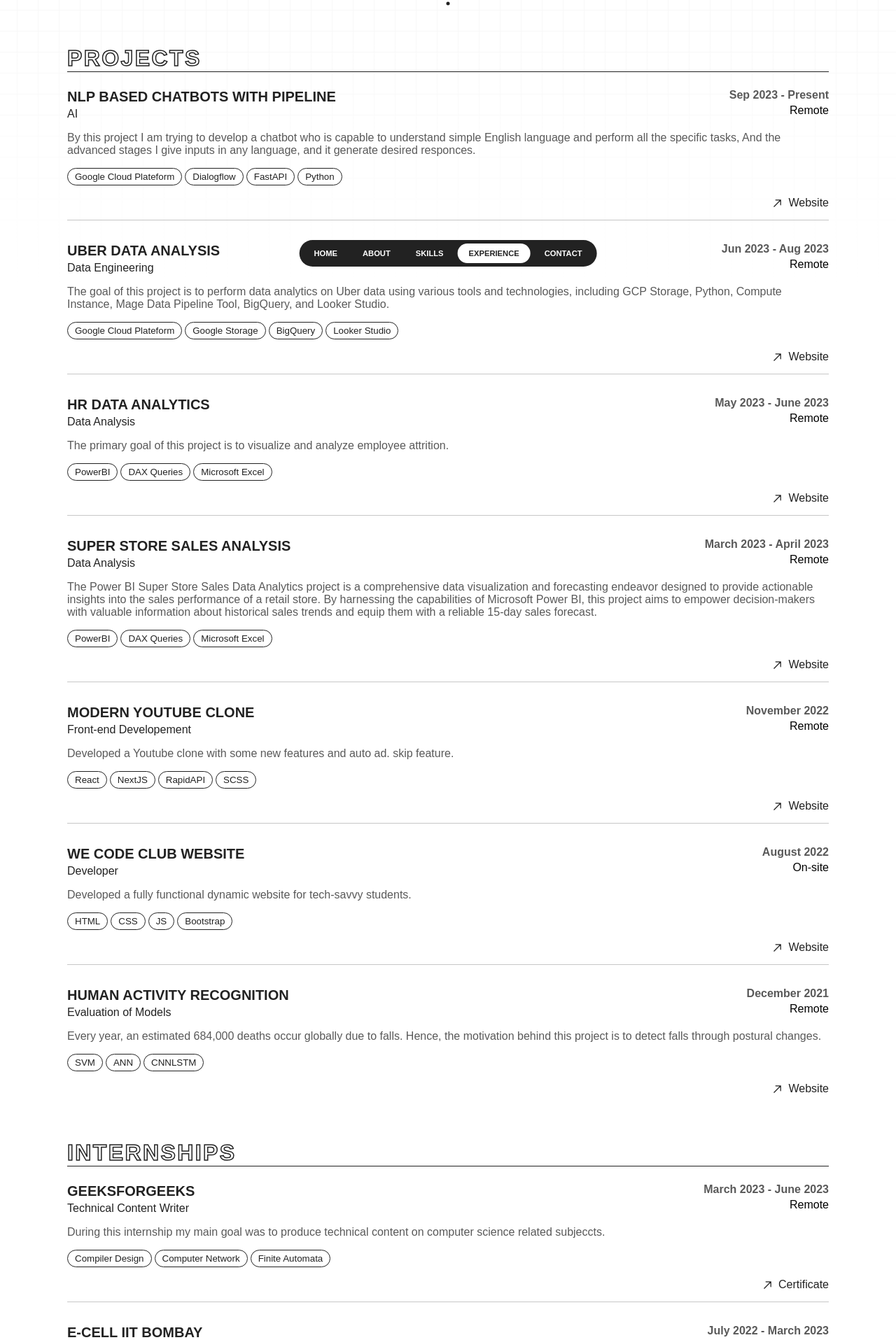
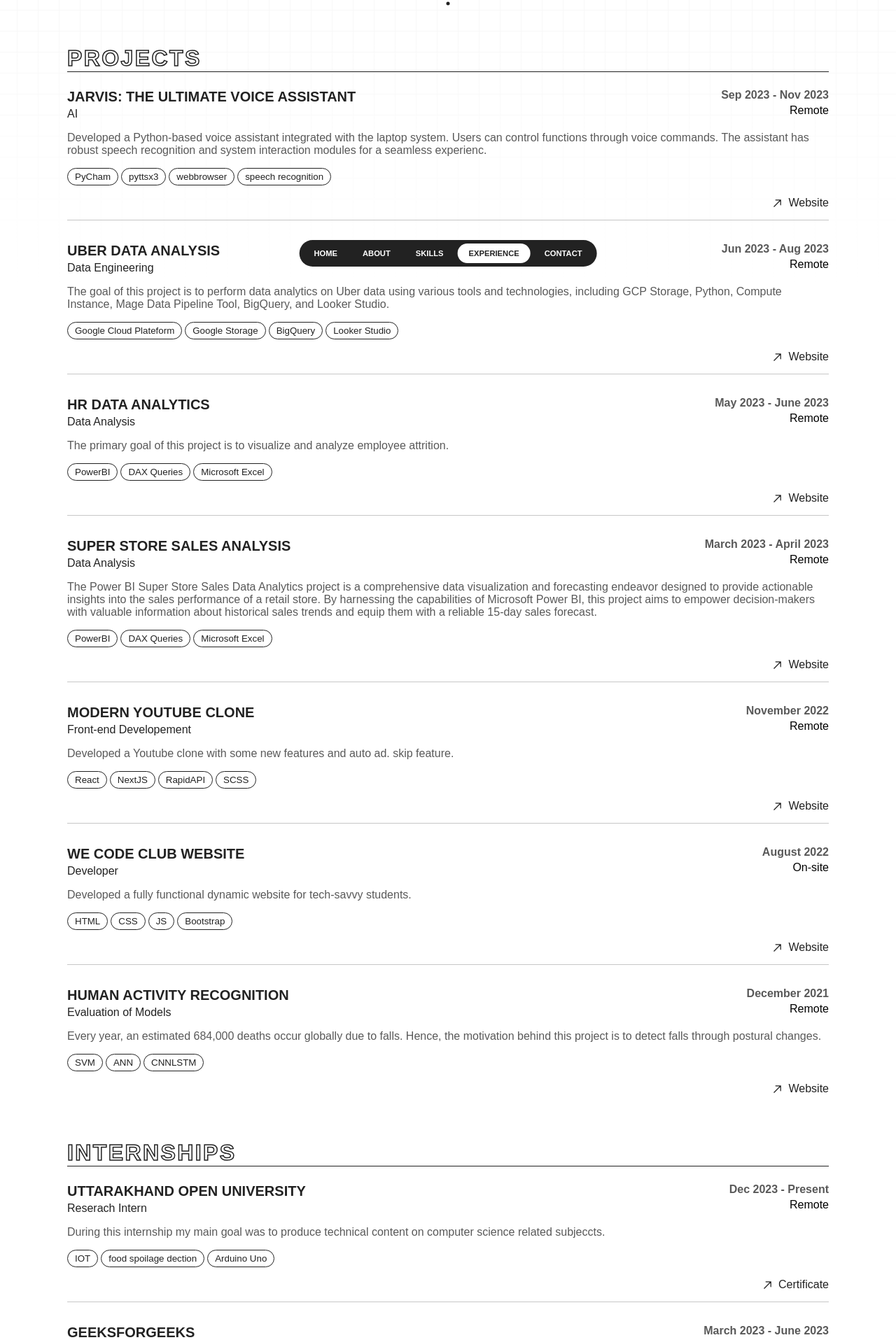
Before and after one commit to pramodjoshi22/Next.js_Portfolio, a Next.js app: page /experience in a window 1280 px wide. Shown: the part 395-2310 px from the top of the page at 70% size. Built offline with nearby package versions, Linux system fonts and the light colour scheme; a web font is replaced by a local one.

Commit message:
update 2.3.1

```diff
--- a/pages/experience.tsx
+++ b/pages/experience.tsx
@@ -37,13 +37,13 @@
   ]
   const works: Work[] = [
     {
-      name: "NLP Based Chatbots with Pipeline",
-      url: "#",
+      name: "Jarvis: The Ultimate voice assistant",
+      url: "https://github.com/pramodjoshi22/Jarvis--The-ultimate-voice-assistant",
       position: "AI",
       location: "Remote",
-      date: "Sep 2023 - Present",
-      description: "By this project I am trying to develop a chatbot who is capable to understand simple English language and perform all the specific tasks, And the advanced stages I give inputs in any language, and it generate desired responces.",
-      stacks: ["Google Cloud Plateform", "Dialogflow", "FastAPI", "Python"],
+      date: "Sep 2023 - Nov 2023",
+      description: "Developed a Python-based voice assistant integrated with the laptop system. Users can control functions through voice commands. The assistant has robust speech recognition and system interaction modules for a seamless experienc.",
+      stacks: ["PyCham", "pyttsx3", "webbrowser", "speech recognition"],
     },
     {
       name: "Uber Data Analysis",
@@ -105,6 +105,15 @@
     },
   ];
   const internships: Work[] = [
+    {
+      name: "Uttarakhand Open University",
+      url: "#",
+      position: "Reserach Intern",
+      location: "Remote",
+      date: "Dec 2023 - Present",
+      description:"During this internship my main goal was to produce technical content on computer science related subjeccts.",
+      stacks: ["IOT", "food spoilage dection", "Arduino Uno"],
+    },
     {
       name: "Geeksforgeeks",
       url: "https://drive.google.com/file/d/1Cv4KCbCysNmK6nPsUgcfR9SRDTFhOamV/view",
```
